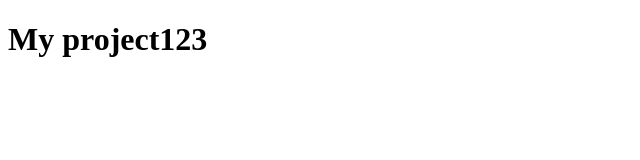
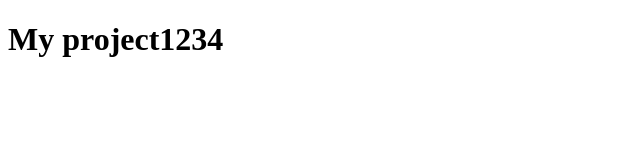
Before and after one commit to olyaklipa/my-project, a plain HTML site: page index.html in a window 1280 px wide. Shown: the full height of the page, 0-640 px from the left. Drawn offline with Linux system fonts and the light colour scheme.

Commit message:
4 was added

```diff
--- a/index.html
+++ b/index.html
@@ -7,6 +7,6 @@
     <title>My project</title>
 </head>
 <body>
-    <h1>My project123</h1>
+    <h1>My project1234</h1>
 </body>
 </html>
```
